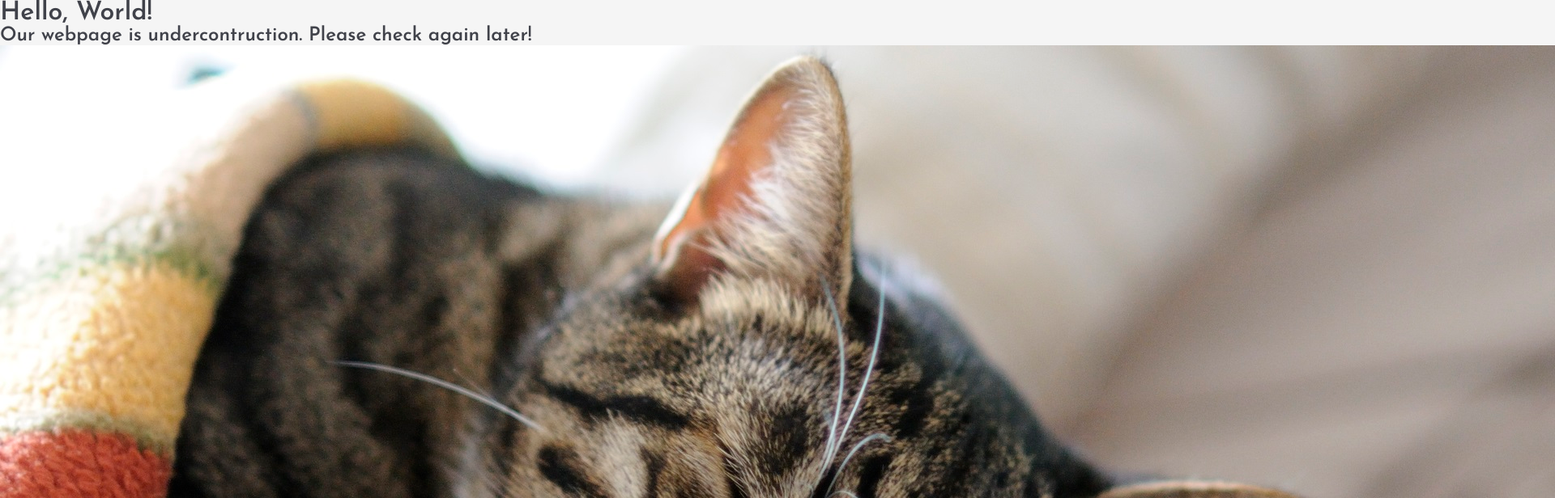
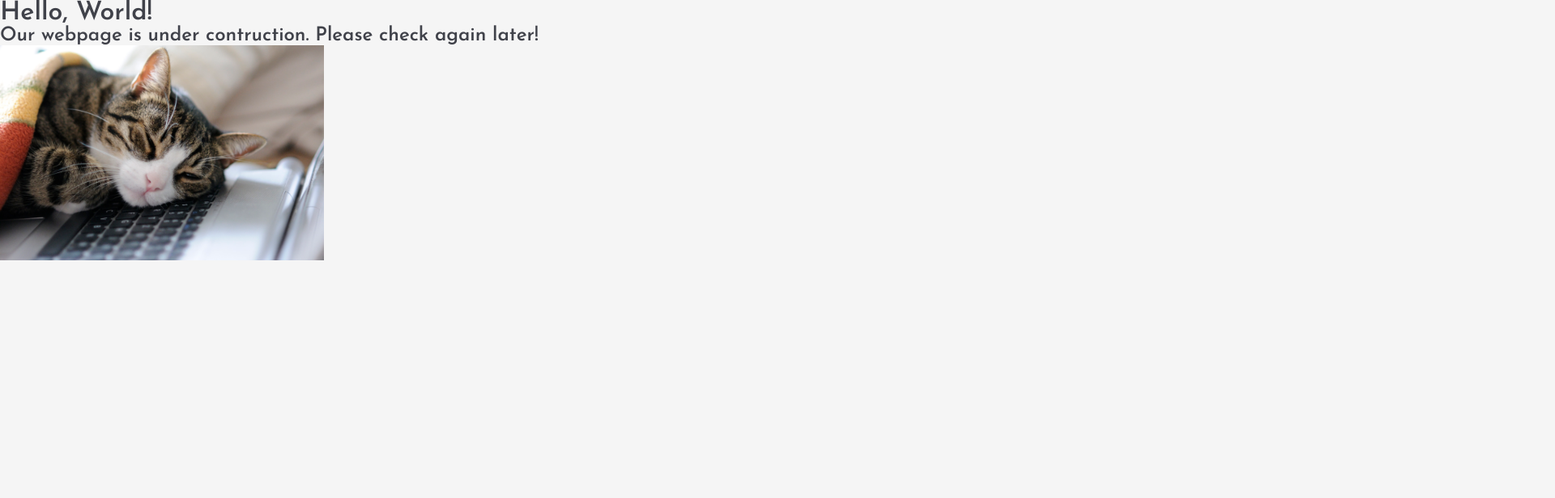
Before and after one commit to cavinginrainbows/ZombieKittens, a plain HTML site: page index.html in a window 1280 px wide. Shown: the top 616 px of the page at 81% size, 1920 px wide, since content can reach past the window. Drawn offline with Linux system fonts and the light colour scheme.

Commit message:
updates minor typos and sets img width
Just fixed some spelling typos and updated the image width to be a more manageable size.

```diff
--- a/index.html
+++ b/index.html
@@ -1,12 +1,13 @@
 <!DOCTYPE html>
 <html lang="en-US">
 <head>
-	<title>Zoombie Kitten</title>
+	<title>Zombie Kittens</title>
+
 	<!-- Enhance Websites Detail to Help Search Engines -->
 	<meta charset="UTF-8">
 	<meta http-equiv="X-UA-Compatible" content="IE=edge">
-	<meta name="description" content="Zoombie Kitten">
-	<meta name="keywords" content="zoobie, kitten">
+	<meta name="description" content="Zombie Kittens">
+	<meta name="keywords" content="zombie, kitten">
 	<meta name="viewport" content="width=device-width, initial-scale=1.0">
 
 	<!-- Robot SEO Tag -->
@@ -19,8 +20,8 @@
 <body>
   <h1>Hello, World!</h1>
 
-  <h2>Our webpage is undercontruction. Please check again later!</h2>
-  <img src="imgs/catSleeping.jpg">
+  <h2>Our webpage is under contruction. Please check again later!</h2>
+  <img src="imgs/catSleeping.jpg" width="400">
 </body>
 
 <footer>
```
